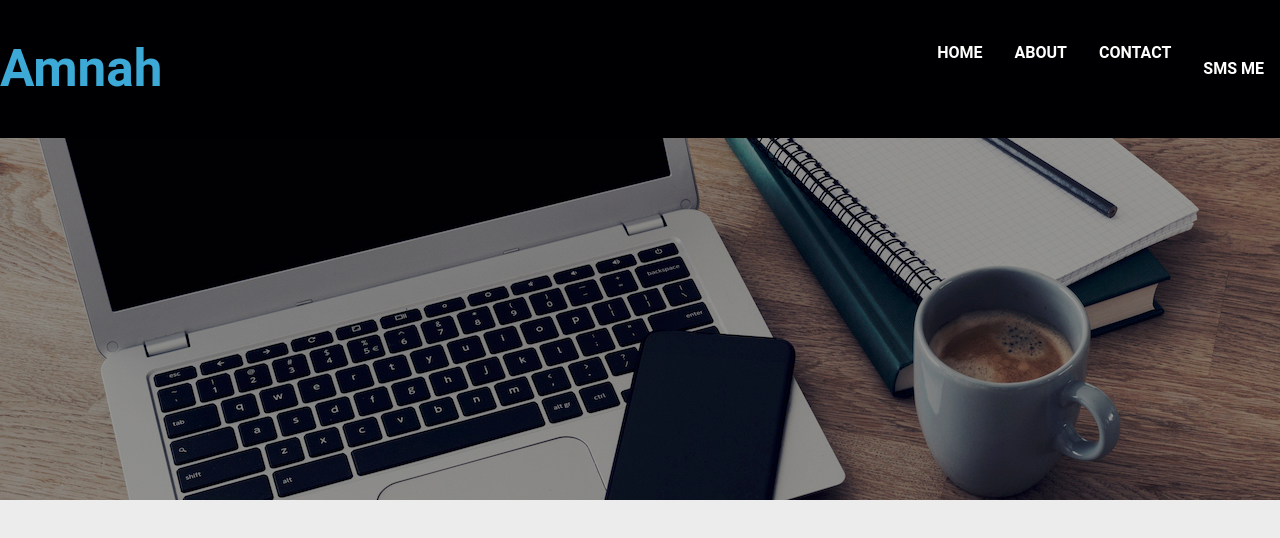
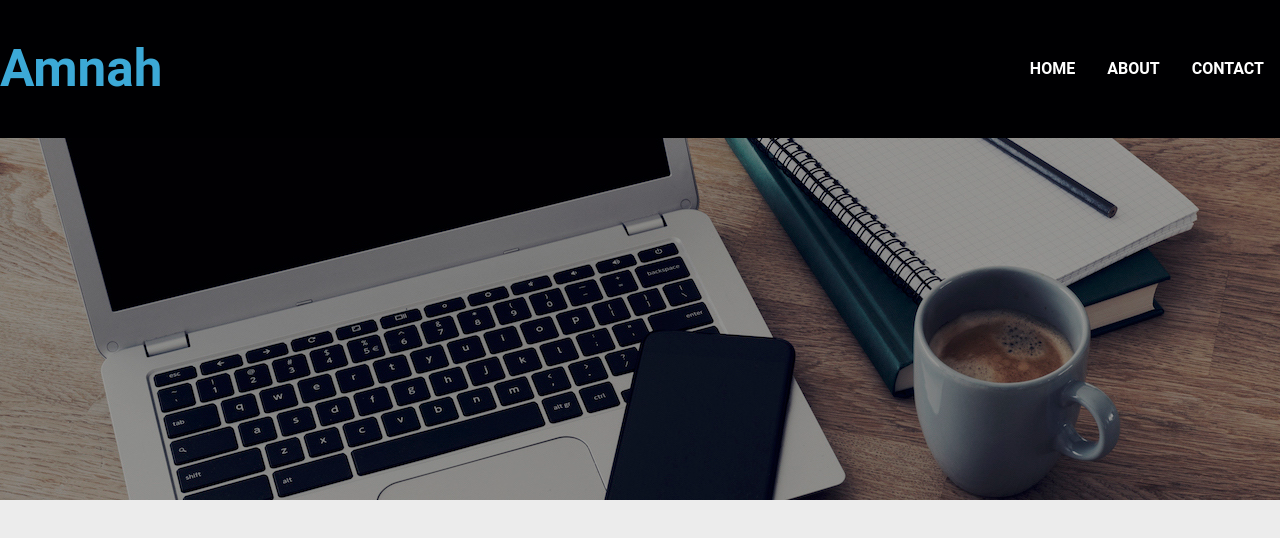
Before and after one commit to Amnah-alshammari/FEND, a plain HTML site: page index.html in a window 1280 px wide. Shown: the top 538 px of the page. Drawn offline with Linux system fonts and the light colour scheme.

Commit message:
Update index.html

```diff
--- a/index.html
+++ b/index.html
@@ -16,7 +16,6 @@
                     <li><a href="index.html">Home</a></li>
                     <li><a href="#">About</a></li>
                     <li><a href="#">Contact</a></li>
-                     <a href="sms:5194&body=&nbsp;">SMS Me</a>
                 </ul>
             </div>
         </header>
```
